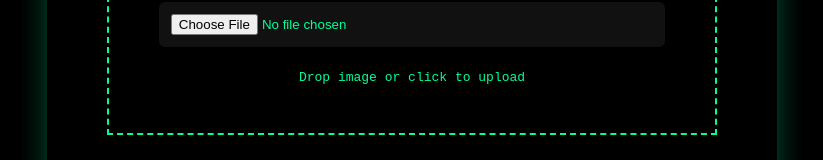
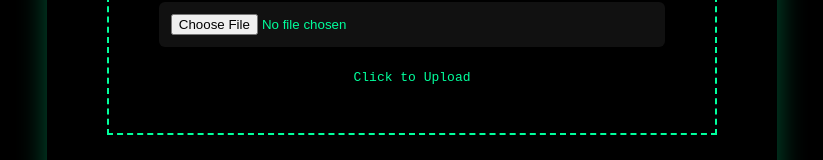
Before and after one commit to Nikhil9211/Image-Encryption-Decryption-Website, a plain HTML site: page index.html in a window 1280 px wide. Shown: the part 245-405 px from the top of the page, without its empty margins (228-1051 px from the left). Drawn offline with nearby package versions, Linux system fonts and the light colour scheme.

Commit message:
Update index.html

```diff
--- a/index.html
+++ b/index.html
@@ -18,7 +18,7 @@
 
 <div class="upload" id="dropArea">
 <input type="file" id="imageInput">
-<p>Drop image or click to upload</p>
+<p>Click to Upload</p>
 </div>
 
 <textarea id="message" placeholder="Secret message"></textarea>
```
